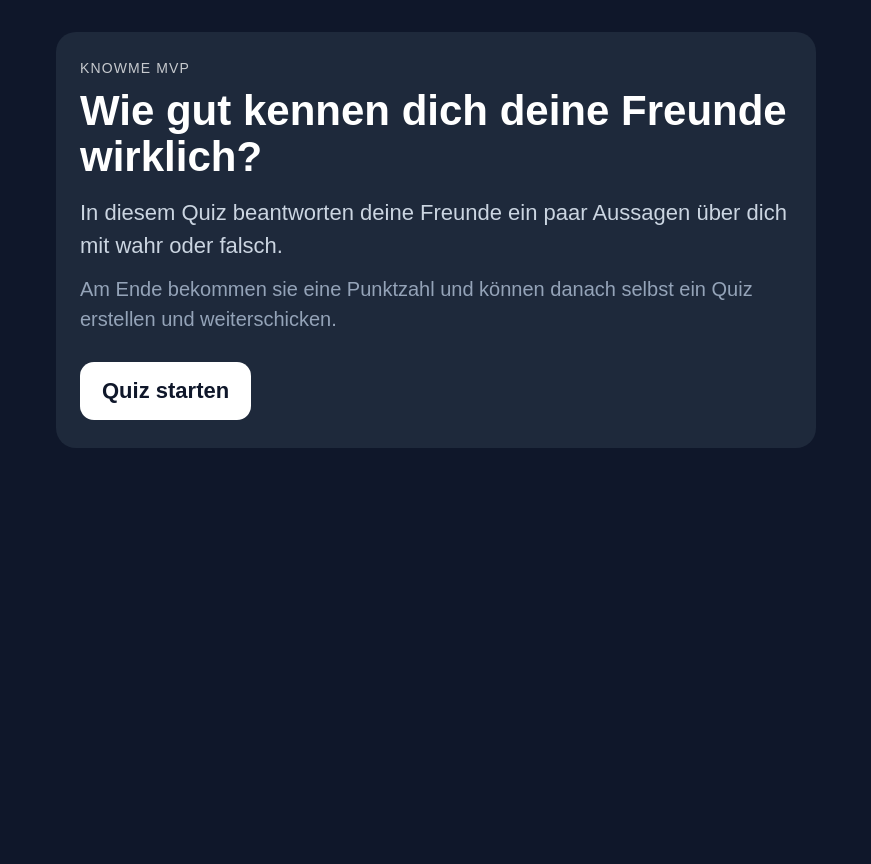
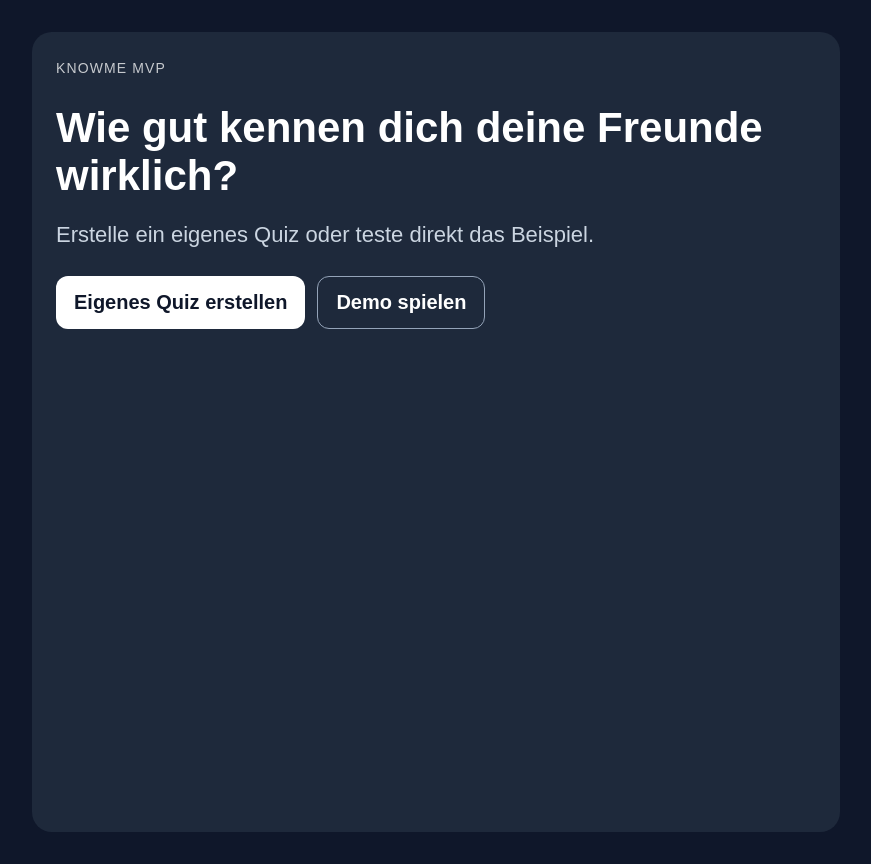
Before and after one commit to DerMichaBenjamin/knowme-mvp-Test02, a Next.js app: page / in a window 1280 px wide. Shown: the whole page, without its empty margins (204-1075 px from the left). Built offline with nearby package versions, Linux system fonts and the light colour scheme.

Commit message:
Refactor quiz page to include question creation

```diff
--- a/app/page.tsx
+++ b/app/page.tsx
@@ -2,29 +2,39 @@
 
 import { useState } from "react";
 
-const questions = [
+type Q = { text: string; answer: boolean };
+
+const defaultQuestions: Q[] = [
   { text: "Ich trinke lieber Bier als Wein.", answer: true },
   { text: "Ich bin eher ein Morgenmensch.", answer: false },
-  { text: "Ich war schon mal auf Mallorca.", answer: true }
+  { text: "Ich war schon mal auf Mallorca.", answer: true },
+  { text: "Ich esse gerne scharf.", answer: true },
+  { text: "Ich mag keine Hunde.", answer: false }
 ];
 
 export default function Page() {
-  const [screen, setScreen] = useState<"welcome" | "quiz" | "result">("welcome");
+  const [screen, setScreen] = useState<"welcome" | "create" | "quiz" | "result">("welcome");
+  const [questions, setQuestions] = useState<Q[]>(defaultQuestions);
   const [step, setStep] = useState(0);
   const [score, setScore] = useState(0);
 
+  const updateQ = (i: number, patch: Partial<Q>) => {
+    setQuestions(prev => prev.map((q, idx) => (idx === i ? { ...q, ...patch } : q)));
+  };
+
+  const startQuiz = () => {
+    setStep(0);
+    setScore(0);
+    setScreen("quiz");
+  };
+
   const answer = (value: boolean) => {
     let nextScore = score;
-    if (value === questions[step].answer) {
-      nextScore += 1;
+    if (value === questions[step].answer) nextScore += 1;
     setScore(nextScore);
-    }
 
-    if (step < questions.length - 1) {
-      setStep(step + 1);
-    } else {
-      setScreen("result");
-    }
+    if (step < questions.length - 1) setStep(step + 1);
+    else setScreen("result");
   };
 
   const restart = () => {
@@ -34,167 +44,99 @@ export default function Page() {
   };
 
   return (
-    <main
-      style={{
-        minHeight: "100vh",
-        padding: "32px 20px",
-        display: "flex",
-        justifyContent: "center",
-        alignItems: "flex-start",
-        background: "#0f172a",
-        color: "white"
-      }}
-    >
-      <div
-        style={{
-          width: "100%",
-          maxWidth: 760,
-          background: "#1e293b",
-          borderRadius: 20,
-          padding: "28px 24px",
-          boxSizing: "border-box"
-        }}
-      >
+    <main style={{ minHeight: "100vh", padding: "32px 20px", display: "flex", justifyContent: "center", background: "#0f172a", color: "white" }}>
+      <div style={{ width: "100%", maxWidth: 760, background: "#1e293b", borderRadius: 20, padding: "28px 24px" }}>
+
         {screen === "welcome" && (
           <div>
-            <div style={{ fontSize: 14, opacity: 0.75, marginBottom: 12, letterSpacing: "0.08em", textTransform: "uppercase" }}>
-              KnowMe MVP
+            <div style={{ fontSize: 14, opacity: 0.75, marginBottom: 12, letterSpacing: "0.08em", textTransform: "uppercase" }}>KnowMe MVP</div>
+            <h1 style={{ fontSize: 42, marginBottom: 16 }}>Wie gut kennen dich deine Freunde wirklich?</h1>
+            <p style={{ fontSize: 22, marginBottom: 28, color: "#cbd5e1" }}>
+              Erstelle ein eigenes Quiz oder teste direkt das Beispiel.
+            </p>
+            <div style={{ display: "flex", gap: 12 }}>
+              <button onClick={() => setScreen("create")} style={btnPrimary}>Eigenes Quiz erstellen</button>
+              <button onClick={startQuiz} style={btnGhost}>Demo spielen</button>
             </div>
-            <h1 style={{ fontSize: 42, lineHeight: 1.1, margin: "0 0 16px 0" }}>
-              Wie gut kennen dich deine Freunde wirklich?
-            </h1>
-            <p style={{ fontSize: 22, lineHeight: 1.5, margin: "0 0 12px 0", color: "#cbd5e1" }}>
-              In diesem Quiz beantworten deine Freunde ein paar Aussagen über dich mit wahr oder falsch.
-            </p>
-            <p style={{ fontSize: 20, lineHeight: 1.5, margin: "0 0 28px 0", color: "#94a3b8" }}>
-              Am Ende bekommen sie eine Punktzahl und können danach selbst ein Quiz erstellen und weiterschicken.
-            </p>
-            <button
-              onClick={() => setScreen("quiz")}
-              style={{
-                fontSize: 22,
-                padding: "16px 22px",
-                borderRadius: 14,
-                border: 0,
-                background: "white",
-                color: "#0f172a",
-                fontWeight: 700,
-                cursor: "pointer"
-              }}
-            >
-              Quiz starten
-            </button>
+          </div>
+        )}
+
+        {screen === "create" && (
+          <div>
+            <h2 style={{ fontSize: 34, marginBottom: 16 }}>Dein Quiz erstellen</h2>
+            <p style={{ fontSize: 18, marginBottom: 20, color: "#94a3b8" }}>Bearbeite die 5 Aussagen und setze die richtigen Antworten.</p>
+
+            <div style={{ display: "flex", flexDirection: "column", gap: 14 }}>
+              {questions.map((q, i) => (
+                <div key={i} style={{ background: "#0f172a", padding: 14, borderRadius: 12 }}>
+                  <input
+                    value={q.text}
+                    onChange={(e) => updateQ(i, { text: e.target.value })}
+                    style={{ width: "100%", padding: 10, borderRadius: 8, border: "none", marginBottom: 10 }}
+                  />
+                  <div style={{ display: "flex", gap: 10 }}>
+                    <button onClick={() => updateQ(i, { answer: true })} style={q.answer ? btnPrimarySmall : btnGhostSmall}>Wahr</button>
+                    <button onClick={() => updateQ(i, { answer: false })} style={!q.answer ? btnPrimarySmall : btnGhostSmall}>Falsch</button>
+                  </div>
+                </div>
+              ))}
+            </div>
+
+            <div style={{ marginTop: 20, display: "flex", gap: 12 }}>
+              <button onClick={startQuiz} style={btnPrimary}>Quiz starten</button>
+              <button onClick={() => setScreen("welcome")} style={btnGhost}>Zurück</button>
+            </div>
           </div>
         )}
 
         {screen === "quiz" && (
           <div>
-            <div style={{ display: "flex", justifyContent: "space-between", gap: 12, marginBottom: 18, color: "#cbd5e1", fontSize: 18 }}>
-              <span>Frage {step + 1}</span>
-              <span>{step + 1} / {questions.length}</span>
-            </div>
-
-            <div style={{ height: 10, background: "#334155", borderRadius: 999, overflow: "hidden", marginBottom: 26 }}>
-              <div
-                style={{
-                  width: `${((step + 1) / questions.length) * 100}%`,
-                  height: "100%",
-                  background: "white"
-                }}
-              />
-            </div>
-
-            <h2 style={{ fontSize: 36, lineHeight: 1.2, margin: "0 0 28px 0" }}>{questions[step].text}</h2>
-
-            <div style={{ display: "grid", gridTemplateColumns: "1fr 1fr", gap: 14 }}>
-              <button
-                onClick={() => answer(true)}
-                style={{
-                  fontSize: 24,
-                  padding: "18px 16px",
-                  borderRadius: 14,
-                  border: 0,
-                  background: "white",
-                  color: "#0f172a",
-                  fontWeight: 700,
-                  cursor: "pointer"
-                }}
-              >
-                Wahr
-              </button>
-              <button
-                onClick={() => answer(false)}
-                style={{
-                  fontSize: 24,
-                  padding: "18px 16px",
-                  borderRadius: 14,
-                  border: "1px solid #94a3b8",
-                  background: "transparent",
-                  color: "white",
-                  fontWeight: 700,
-                  cursor: "pointer"
-                }}
-              >
-                Falsch
-              </button>
+            <div style={{ marginBottom: 10 }}>Frage {step + 1} / {questions.length}</div>
+            <h2 style={{ fontSize: 34, marginBottom: 24 }}>{questions[step].text}</h2>
+            <div style={{ display: "grid", gridTemplateColumns: "1fr 1fr", gap: 12 }}>
+              <button onClick={() => answer(true)} style={btnPrimary}>Wahr</button>
+              <button onClick={() => answer(false)} style={btnGhost}>Falsch</button>
             </div>
           </div>
         )}
 
         {screen === "result" && (
           <div>
-            <div style={{ fontSize: 14, opacity: 0.75, marginBottom: 12, letterSpacing: "0.08em", textTransform: "uppercase" }}>
-              Ergebnis
+            <h1 style={{ fontSize: 48 }}>{score} / {questions.length}</h1>
+            <p style={{ fontSize: 22, marginBottom: 20 }}>Jetzt bist du dran: Erstelle dein eigenes Quiz und verschick es.</p>
+            <div style={{ display: "flex", gap: 12 }}>
+              <button onClick={() => setScreen("create")} style={btnPrimary}>Eigenes Quiz erstellen</button>
+              <button onClick={restart} style={btnGhost}>Nochmal spielen</button>
             </div>
-            <h1 style={{ fontSize: 48, lineHeight: 1.1, margin: "0 0 12px 0" }}>
-              {score} / {questions.length}
-            </h1>
-            <p style={{ fontSize: 24, lineHeight: 1.5, margin: "0 0 12px 0", color: "#cbd5e1" }}>
-              {score === questions.length
-                ? "Stark. Du kennst die Person wirklich gut."
-                : score >= 2
-                ? "Gar nicht schlecht. Aber da geht noch mehr."
-                : "Das war eher schwierig. Ihr solltet vielleicht nochmal reden."}
-            </p>
-            <p style={{ fontSize: 22, lineHeight: 1.5, margin: "0 0 28px 0", color: "#94a3b8" }}>
-              Jetzt bist du dran: Erstelle dein eigenes Quiz und verschick es an deine Freunde.
-            </p>
+          </div>
+        )}
 
-            <div style={{ display: "flex", flexWrap: "wrap", gap: 14 }}>
-              <button
-                onClick={restart}
-                style={{
-                  fontSize: 22,
-                  padding: "16px 22px",
-                  borderRadius: 14,
+      </div>
+    </main>
+  );
+}
+
+const btnPrimary = {
+  fontSize: 20,
+  padding: "14px 18px",
+  borderRadius: 12,
   border: 0,
   background: "white",
   color: "#0f172a",
   fontWeight: 700,
   cursor: "pointer"
-                }}
-              >
-                Eigenes Quiz erstellen
-              </button>
-              <button
-                onClick={restart}
-                style={{
-                  fontSize: 22,
-                  padding: "16px 22px",
-                  borderRadius: 14,
+} as const;
+
+const btnGhost = {
+  fontSize: 20,
+  padding: "14px 18px",
+  borderRadius: 12,
   border: "1px solid #94a3b8",
   background: "transparent",
   color: "white",
   fontWeight: 700,
   cursor: "pointer"
-                }}
-              >
-                Nochmal spielen
-              </button>
-            </div>
-          </div>
-        )}
-      </div>
-    </main>
-  );
-}
+} as const;
+
+const btnPrimarySmall = { ...btnPrimary, fontSize: 16, padding: "10px 14px" } as const;
+const btnGhostSmall = { ...btnGhost, fontSize: 16, padding: "10px 14px" } as const;
```
Lines whose indentation alone changed are shown as unchanged.
